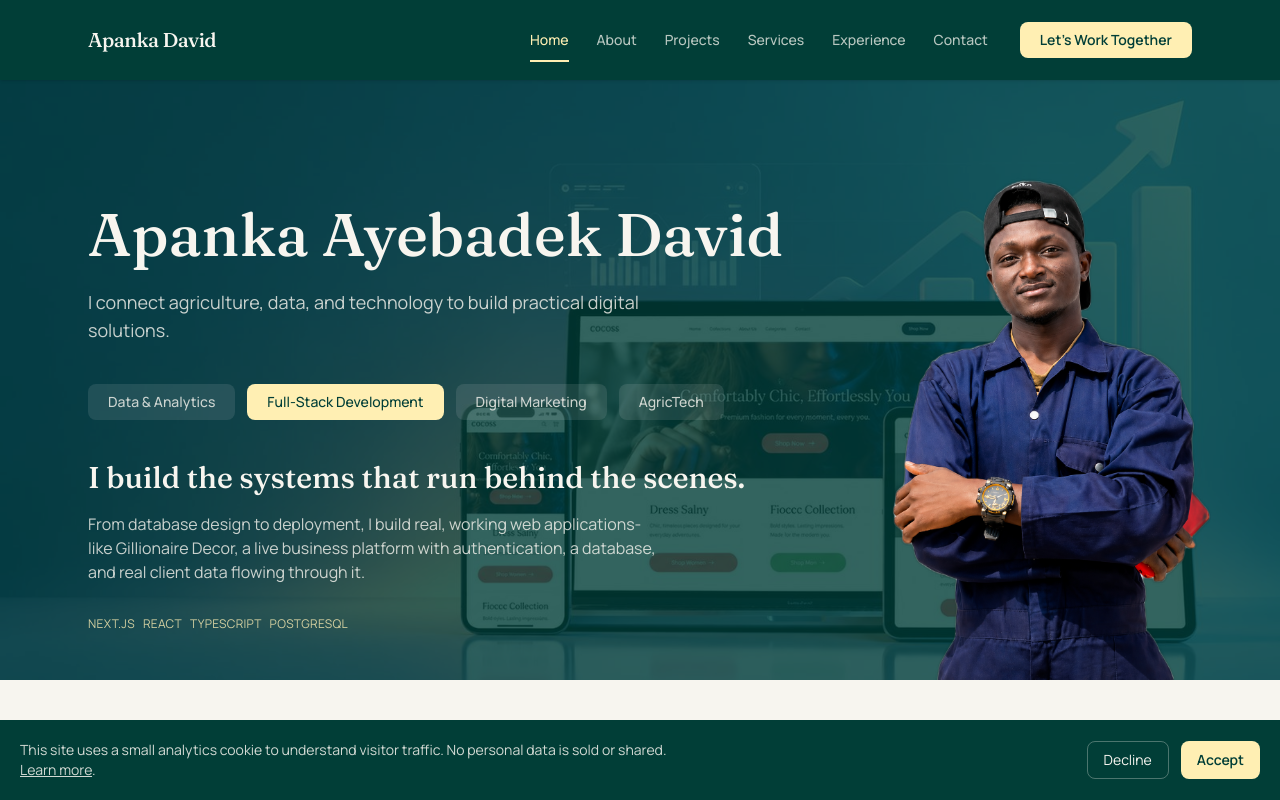
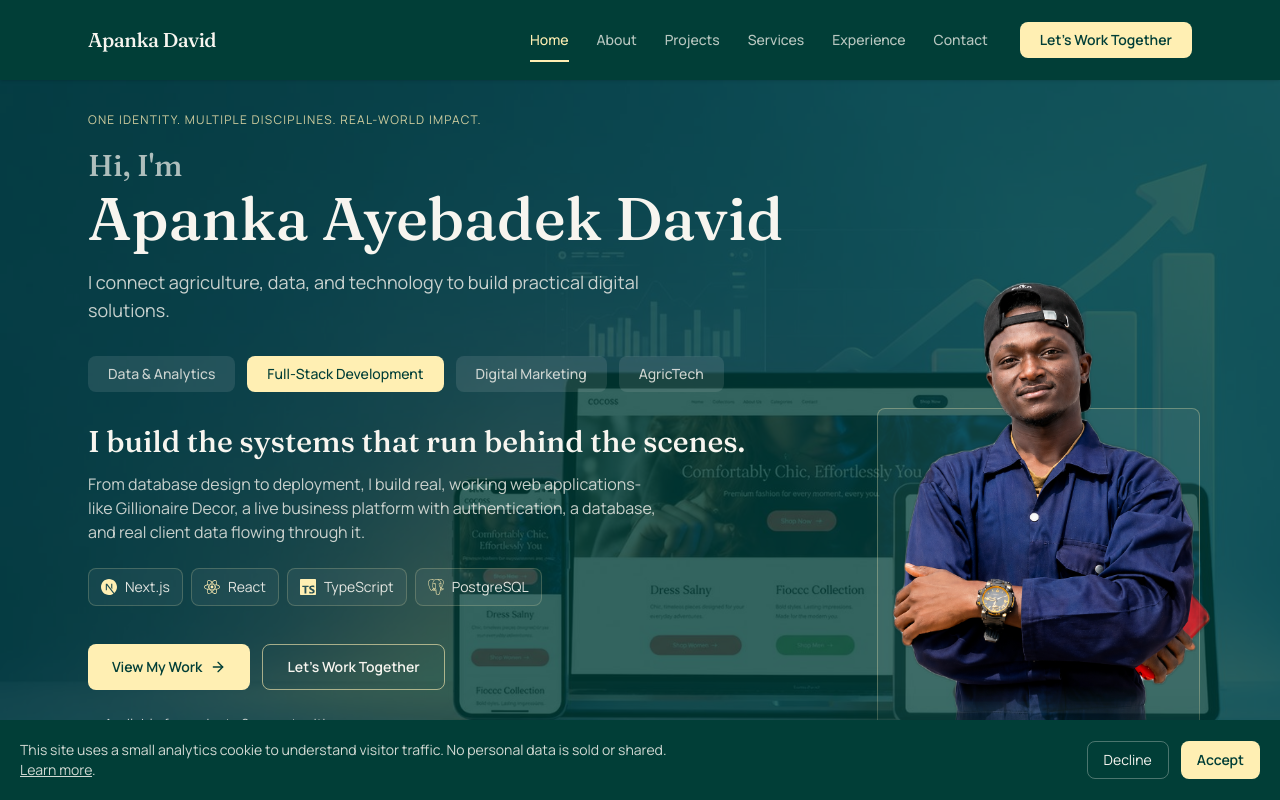
Before and after one commit to apankadavid/apanka-portfolio, a Next.js app: page / in a window 1280 px wide. Shown: the top 800 px of the page. Built offline with nearby package versions, Linux system fonts and the light colour scheme.

Commit message:
Add hero text block, framed profile photo with fade, and skill icons

```diff
--- a/app/components/Hero.tsx
+++ b/app/components/Hero.tsx
@@ -1,9 +1,19 @@
 "use client";
 
 import { useState } from "react";
+import Link from "next/link";
+import Image from "next/image";
 import { motion, useReducedMotion } from "framer-motion";
-import Image from "next/image";
+import { ArrowRight } from "lucide-react";
+import { FaLinkedin, FaGithub, FaInstagram } from "react-icons/fa";
 import { roles } from "../data/roles";
+import { skillIcons } from "../data/skillIcons";
+
+const socials = [
+  { label: "LinkedIn", href: "https://www.linkedin.com/in/apanka-david-600a9a218", Icon: FaLinkedin },
+  { label: "GitHub", href: "https://github.com/apankadavid", Icon: FaGithub },
+  { label: "Instagram", href: "https://www.instagram.com/apankaadavid", Icon: FaInstagram },
+];
 
 export default function Hero() {
   const [activeId, setActiveId] = useState(roles[1].id);
@@ -24,7 +34,7 @@ export default function Hero() {
             >
               <Image
                 src={role.image}
-                alt=""
+                alt="My profile picture"
                 fill
                 priority
                 className="object-cover object-[55%_top] sm:object-center"
@@ -35,14 +45,21 @@ export default function Hero() {
         </div>
       </div>
 
-      <div className="relative mx-auto max-w-6xl px-0 sm:px-6 py-16 sm:py-0">
-        <div className="grid grid-cols-1 sm:grid-cols-[70%_30%] items-end sm:min-h-[400px]">
-          <div className="text-center sm:text-left py-10 sm:py-0 sm:pr-8 px-6 sm:px-0">
-            <h1 className="font-fraunces text-4xl sm:text-6xl mb-6 text-paper">
+      <div className="relative mx-auto max-w-6xl px-0 sm:px-6 py-16 sm:pt-8 sm:pb-14">
+        <div className="grid grid-cols-1 sm:grid-cols-[70%_30%] sm:min-h-[560px]">
+          <div className="text-center sm:text-left sm:self-center py-10 sm:py-0 sm:pr-8 px-6 sm:px-0">
+            <p className="text-xs uppercase tracking-widest text-cream/80 mb-5">
+              One identity. Multiple disciplines. Real-world impact.
+            </p>
+
+            <h1 className="font-fraunces text-4xl sm:text-5xl lg:text-6xl mb-5 text-paper">
+              <span className="block text-2xl sm:text-3xl text-paper/70 mb-1">
+                Hi, I&apos;m
+              </span>
               Apanka Ayebadek David
             </h1>
 
-            <p className="text-lg text-paper/80 max-w-xl mx-auto sm:mx-0 mb-10">
+            <p className="text-lg text-paper/80 max-w-xl mx-auto sm:mx-0 mb-8">
               I connect agriculture, data, and technology to build practical
               digital solutions.
             </p>
@@ -50,7 +67,7 @@ export default function Hero() {
             <div
               role="tablist"
               aria-label="Professional disciplines"
-              className="flex flex-wrap justify-center sm:justify-start gap-3 mb-10"
+              className="flex flex-wrap justify-center sm:justify-start gap-3 mb-8"
             >
               {roles.map((role) => (
                 <button
@@ -70,31 +87,85 @@ export default function Hero() {
             </div>
 
             <div role="tabpanel" className="min-h-[220px]">
-              <h2 className="font-fraunces text-2xl sm:text-3xl mb-4 text-paper">
+              <h2 className="font-fraunces text-2xl sm:text-3xl mb-3 text-paper">
                 {activeRole.headline}
               </h2>
-              <p className="text-paper/80 max-w-xl mx-auto sm:mx-0 mb-8">
+              <p className="text-paper/80 max-w-xl mx-auto sm:mx-0 mb-6">
                 {activeRole.description}
               </p>
 
-              <div className="flex flex-wrap justify-center sm:justify-start gap-2">
-                {activeRole.skills.map((skill) => (
-                  <span key={skill} className="text-xs uppercase tracking-wide text-cream/80">
+              <ul className="flex flex-wrap justify-center sm:justify-start gap-2">
+                {activeRole.skills.map((skill) => {
+                  const Icon = skillIcons[skill];
+                  return (
+                    <li
+                      key={skill}
+                      className="inline-flex items-center gap-2 rounded-lg border border-cream/20 bg-paper/5 px-3 py-2 text-sm text-paper/90"
+                    >
+                      {Icon && <Icon className="h-4 w-4 text-cream" />}
                       {skill}
-                  </span>
-                ))}
-              </div>
-            </div>
+                    </li>
+                  );
+                })}
+              </ul>
             </div>
 
-          <div className="hidden sm:block relative h-[600px] -mr-6">
+            <div className="flex flex-col sm:flex-row gap-3 justify-center sm:justify-start">
+              <Link
+                href="/projects"
+                className="inline-flex items-center justify-center gap-2 rounded-lg bg-cream text-deep-green px-6 py-3 text-sm font-semibold hover:bg-cream/90 transition-colors"
+              >
+                View My Work
+                <ArrowRight className="h-4 w-4" aria-hidden="true" />
+              </Link>
+              <Link
+                href="/contact"
+                className="inline-flex items-center justify-center rounded-lg border border-cream/60 text-paper px-6 py-3 text-sm font-semibold hover:bg-paper/10 transition-colors"
+              >
+                Let&apos;s Work Together
+              </Link>
+            </div>
+
+            <p className="mt-6 flex items-center justify-center sm:justify-start gap-2 text-sm text-paper/80">
+              <span className="h-2 w-2 rounded-full bg-green-400" aria-hidden="true" />
+              Available for projects &amp; opportunities
+            </p>
+
+            <ul className="mt-5 flex items-center justify-center sm:justify-start gap-4">
+              {socials.map(({ label, href, Icon }) => (
+                <li key={label}>
+                  <a
+                    href={href}
+                    target="_blank"
+                    rel="noopener noreferrer"
+                    aria-label={label}
+                    className="text-paper/70 hover:text-cream transition-colors"
+                  >
+                    <Icon size={20} />
+                  </a>
+                </li>
+              ))}
+            </ul>
+          </div>
+
+          <div className="hidden sm:block relative self-stretch -mr-6 sm:-mb-14">
+            <div
+              className="absolute inset-x-0 bottom-12 aspect-[1023/1537]"
+              style={{
+                maskImage: "linear-gradient(to bottom, black 82%, transparent 99%)",
+                WebkitMaskImage: "linear-gradient(to bottom, black 82%, transparent 99%)",
+              }}
+            >
+              <div className="absolute inset-x-4 top-[30%] bottom-0 rounded-t-lg border border-cream/30 bg-paper/5" />
               <Image
                 src="/profile-nobg.png"
                 alt="Apanka Ayebadek David"
                 fill
-              className="object-contain object-bottom"
+                sizes="40vw"
+                className="object-cover"
                 priority
               />
+            </div>
           </div>
         </div>
       </div>
--- /dev/null
+++ b/app/data/skillIcons.ts
@@ -0,0 +1,35 @@
+import type { ComponentType } from "react";
+import { FaFileExcel, FaPython, FaReact } from "react-icons/fa";
+import { SiNextdotjs, SiTypescript, SiPostgresql, SiGoogleanalytics } from "react-icons/si";
+import {
+  Database,
+  TrendingUp,
+  Search,
+  FileText,
+  Share2,
+  Droplets,
+  Sprout,
+  Recycle,
+  FlaskConical,
+} from "lucide-react";
+
+export type SkillIcon = ComponentType<{ className?: string }>;
+
+export const skillIcons: Record<string, SkillIcon> = {
+  Excel: FaFileExcel,
+  SQL: Database,
+  Python: FaPython,
+  "Data Visualization": TrendingUp,
+  "Next.js": SiNextdotjs,
+  React: FaReact,
+  TypeScript: SiTypescript,
+  PostgreSQL: SiPostgresql,
+  SEO: Search,
+  "Content Strategy": FileText,
+  "Social Media": Share2,
+  Analytics: SiGoogleanalytics,
+  "Irrigation Systems": Droplets,
+  "Agricultural Data": Sprout,
+  "Sustainable Design": Recycle,
+  Research: FlaskConical,
+};
```
Lines whose indentation alone changed are shown as unchanged.
